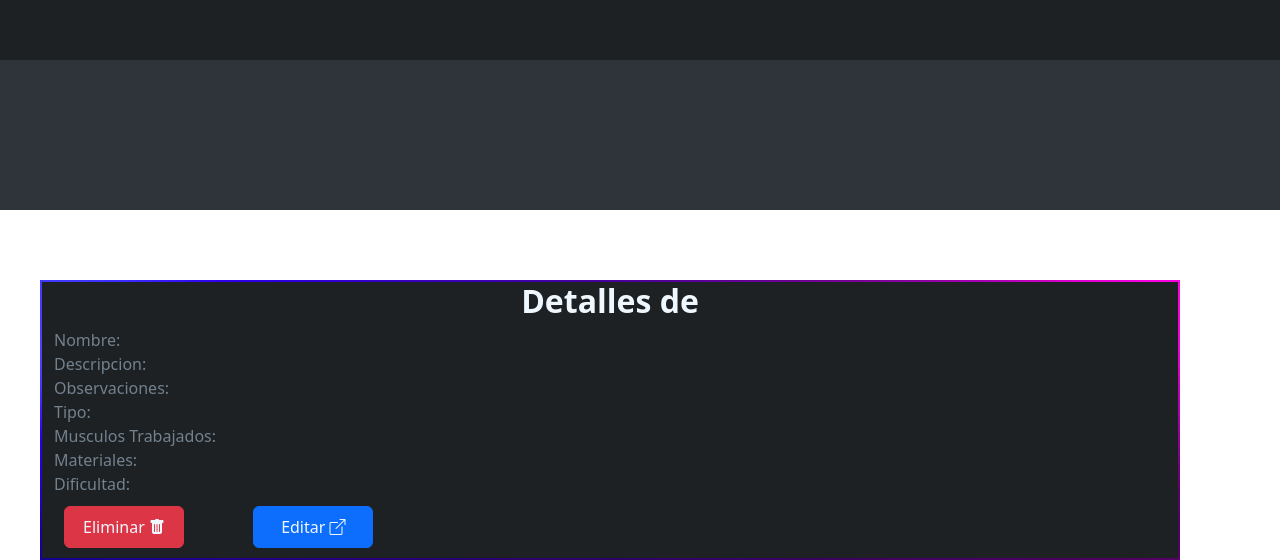
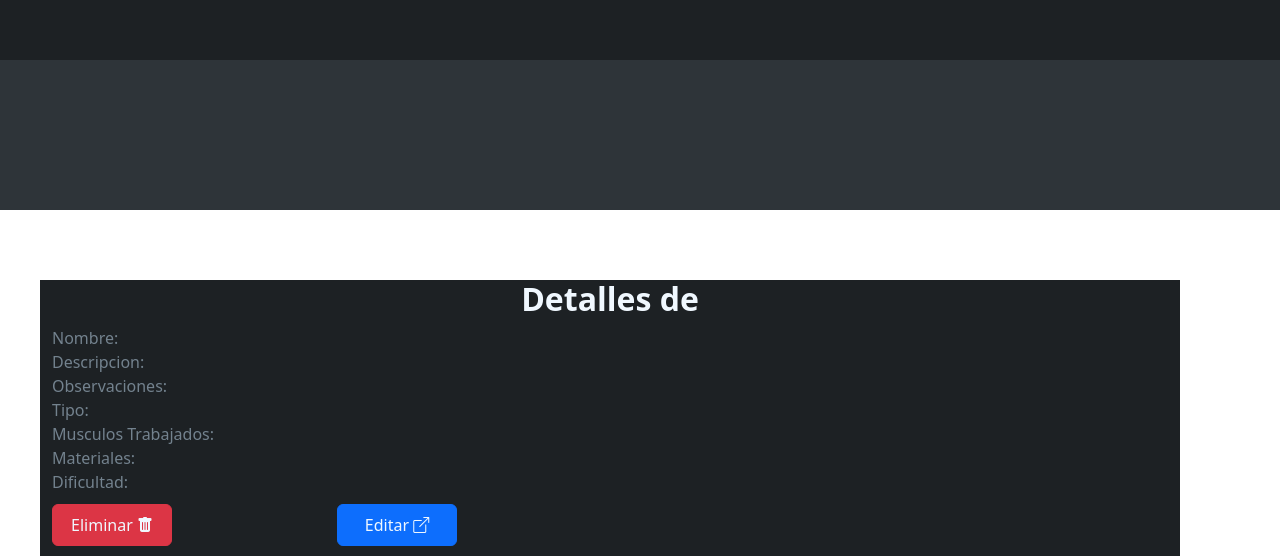
Before and after one commit to SII-Informatica-UMA/ciklum-radiopatio, an Angular app in the folder frontend/: page /ejercicio-detalles in a window 1280 px wide. Shown: the part 1390-1950 px from the top of the page. Built offline with nearby package versions, Linux system fonts and the light colour scheme.

Commit message:
botones recolocados

```diff
--- a/frontend/src/app/ejercicio-detalles/ejercicio-detalles.component.css
+++ b/frontend/src/app/ejercicio-detalles/ejercicio-detalles.component.css
@@ -2,9 +2,6 @@
     position: absolute;
     background-color: #1d2124;
     color: aliceblue;
-    border-style:solid;
-    border-image: url('../../assets/difuminao.avif') 1 round;
-    border-width: 2px;
     margin-top: 70px;
     margin-left: 40px;
 }
@@ -18,10 +15,18 @@ h2 {
     color: #73828e;
 }
 
-#boton{
+#boton_eliminar{
     padding: 8px;
     width: 120px;
-    margin: 10px;
+    margin-bottom: 10px;
     margin-top: 10px;
     color: aliceblue;
 }
+
+#boton_aniadir{
+    padding: 8px;
+    width: 120px;
+    margin-bottom: 10px;
+    margin-top: 10px;
+    color: aliceblue;
+}
--- a/frontend/src/app/ejercicio-detalles/ejercicio-detalles.component.html
+++ b/frontend/src/app/ejercicio-detalles/ejercicio-detalles.component.html
@@ -43,14 +43,14 @@
       <!-- Añadir multimedia-->
 
     </div>
-  </div>
 
-  <div class="row">
-    <div class="col-md-2">
-      <button class="col-auto btn btn-danger" id="boton" (click)="eliminarEjercicio()">Eliminar <i class="bi bi-trash-fill"></i></button>
-    </div>
-    <div class="col-md-2">
-      <button class="col-auto btn btn-primary" id="boton" (click)="editarEjercicio()">Editar <i class="bi bi-box-arrow-up-right"></i></button>
+    <div class="row">
+      <div class="col-md-3">
+        <button class="col-auto btn btn-danger" id="boton_eliminar" (click)="eliminarEjercicio()">Eliminar <i class="bi bi-trash-fill"></i></button>
+      </div>
+      <div class="col-md-3">
+        <button class="col-auto btn btn-primary" id="boton_aniadir" (click)="editarEjercicio()">Editar <i class="bi bi-box-arrow-up-right"></i></button>
+      </div>
     </div>
   </div>
 </div>
```
